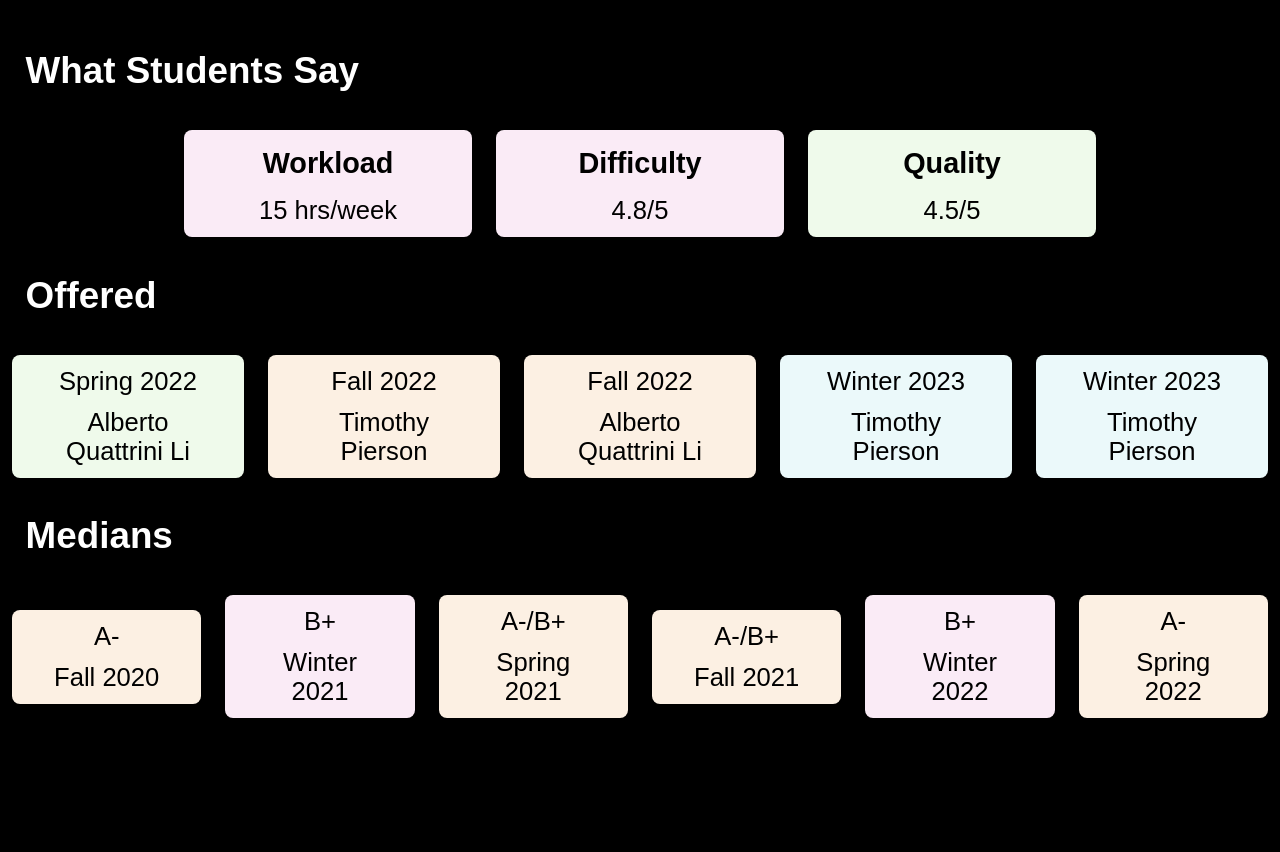
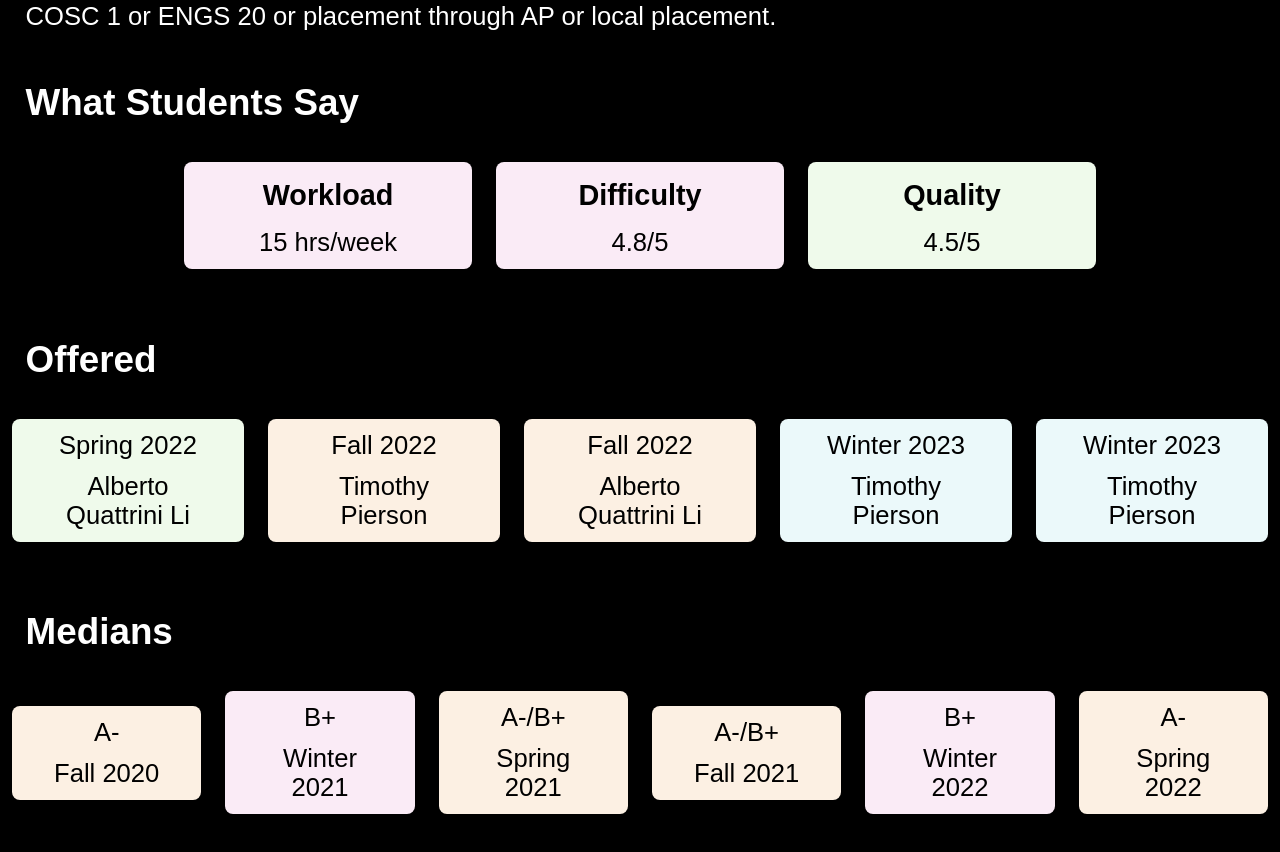
Before and after one commit to dartmouth-cs98/classy-fe, a Next.js app: page /courseinfo in a window 1280 px wide. Shown: the part 832-1684 px from the top of the page. Before the commit the page ends 1562 px from the top, so only its background shows below. Built offline with nearby package versions, Linux system fonts and the light colour scheme.

Commit message:
add margins between sections

```diff
--- a/styles/CourseInfo.module.css
+++ b/styles/CourseInfo.module.css
@@ -47,6 +47,7 @@
     justify-content: center;
     align-items: center;
     text-align: center;
+    margin-bottom: 2em;
 }
 
 .tileText {
```
